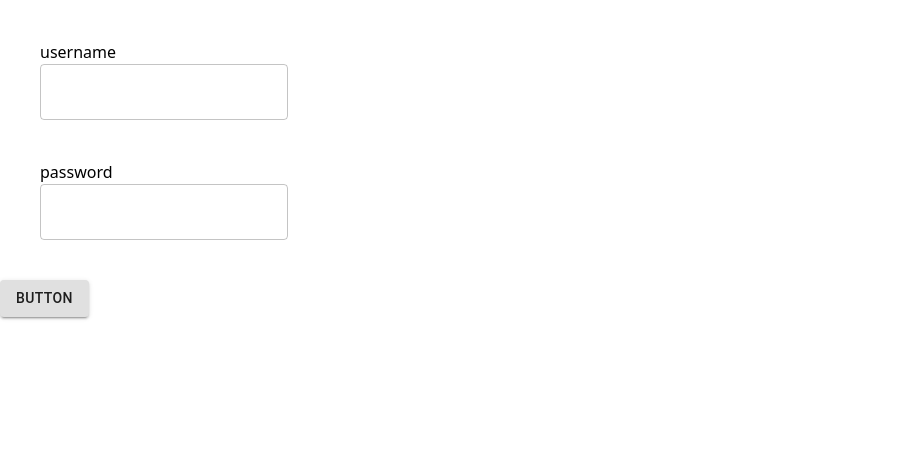
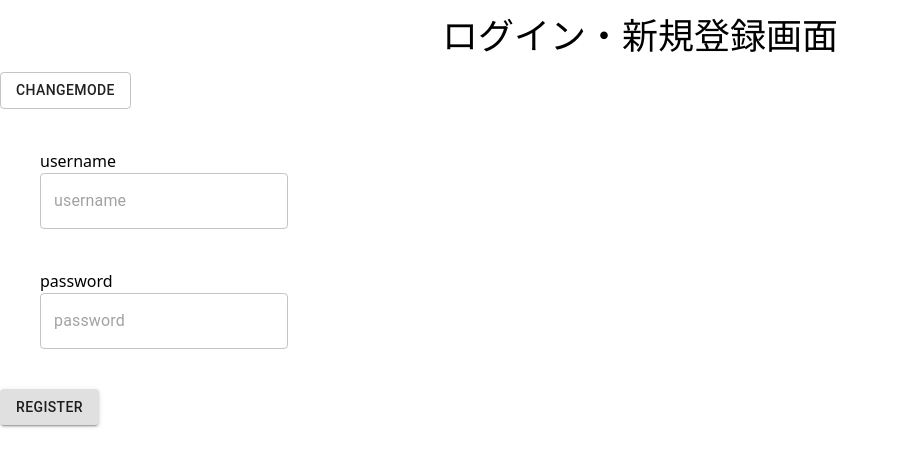
Before and after one commit to mayone-du/idea-sharing-frontend, a Next.js app: page /auth in a window 1280 px wide. Shown: the top 466 px of the page, without its empty margins (0-899 px from the left). Built offline with nearby package versions, Linux system fonts and the light colour scheme.

Commit message:
Create login,register func

```diff
--- a/src/pages/auth.tsx
+++ b/src/pages/auth.tsx
@@ -1,60 +1,99 @@
 import { TextField, Button } from "@material-ui/core";
 import { useState } from "react";
-import Cookie from 'universal-cookie';
+import Cookie from "universal-cookie";
+import { useRouter } from 'next/router';
 
 const cookie = new Cookie();
 
 const Auth: React.VFC = () => {
 
-  const [username, setUsername] = useState('');
-  const [password, setPassword] = useState('');
+
+  const router = useRouter();
+
+  const [isLogin, setIsLogin] = useState(false);
+  const [username, setUsername] = useState("");
+  const [password, setPassword] = useState("");
 
   const usernameChange = (e: any) => {
     setUsername(e.target.value);
-  }
+  };
 
   const passwordChange = (e: any) => {
     setPassword(e.target.value);
-  }
+  };
 
   const login = async () => {
-    await fetch(`${process.env.NEXT_PUBLIC_RESTAPI_URL}api/auth/jwt/create/`,
-    {
-      method: 'POST',
+    await fetch(`${process.env.NEXT_PUBLIC_RESTAPI_URL}api/auth/jwt/create/`, {
+      method: "POST",
       body: JSON.stringify({ username: username, password: password }),
       headers: {
-        'Content-Type': 'application/json',
+        "Content-Type": "application/json",
       },
-    }).then((res) => {
-      if (res.status === 401) {
-        throw new Error('non_fields_error');
-      } else if (res.ok) {
-        return res.json();
-      }
-    }).then((data) => {
-      const accessOptions = { path: '/' };
-      const refreshOptions = { path: '/', maxAge: 60 * 60 * 24 * 7};
-      // const refreshOptions = { path: '/', expires: new Date(Date.now() + 1) };
-      cookie.set('access_token', data.access, accessOptions );
-      cookie.set('refresh_token', data.refresh, refreshOptions );
-      console.log(cookie.getAll())
     })
-  }
+      .then((res) => {
+        if (res.status === 401) {
+          throw new Error("non_fields_error");
+        } else if (res.ok) {
+          return res.json();
+        }
+      })
+      .then((data) => {
+        const accessOptions = { path: "/", maxAge: 60 * 60 };
+        const refreshOptions = { path: "/", maxAge: 60 * 60 * 24 * 7 };
+        // const refreshOptions = { path: '/', expires: new Date(Date.now() + 1) };
+        cookie.set("access_token", data.access, accessOptions);
+        cookie.set("refresh_token", data.refresh, refreshOptions);
+        console.log(cookie.getAll());
+        router.push('/');
+      });
+  };
+
+  const register = async () => {
+    await fetch(`${process.env.NEXT_PUBLIC_RESTAPI_URL}api/auth/register/`, {
+      method: "POST",
+      body: JSON.stringify({ username: username, password: password }),
+      headers: {
+        "Content-Type": "application/json",
+      },
+    });
+    login();
+  };
 
   return (
     <>
       <div>
-        <div className='m-10'>
+        <h1 className="text-4xl text-center my-4">ログイン・新規登録画面</h1>
+        <Button
+          variant="outlined"
+          onClick={() => {
+            setIsLogin(!isLogin);
+          }}
+        >
+          changeMode
+        </Button>
+        <div className="m-10">
           <p>username</p>
-          <TextField type='text' variant="outlined" onChange={usernameChange} />
+          <TextField
+            type="text"
+            placeholder="username"
+            variant="outlined"
+            onChange={usernameChange}
+          />
         </div>
-        <div className='m-10'>
+        <div className="m-10">
           <p>password</p>
-          <TextField type='password' variant="outlined" onChange={passwordChange} />
+          <TextField
+            type="password"
+            placeholder="password"
+            variant="outlined"
+            onChange={passwordChange}
+          />
         </div>
 
         <div>
-          <Button onClick={login} variant='contained'>button</Button>
+          <Button onClick={isLogin ? login : register} variant="contained">
+            {isLogin ? 'login' : 'register' }
+          </Button>
         </div>
       </div>
     </>
```
